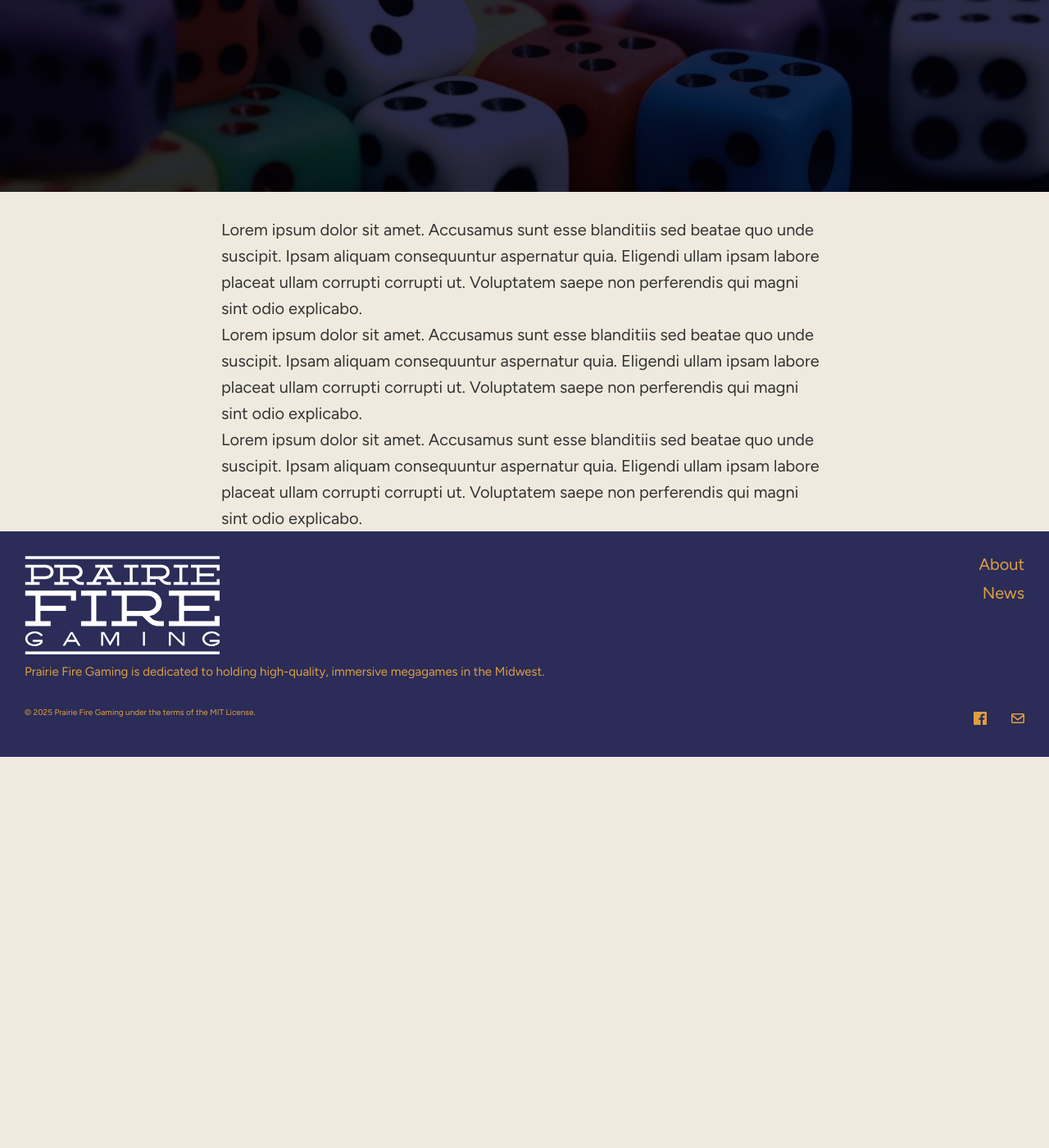
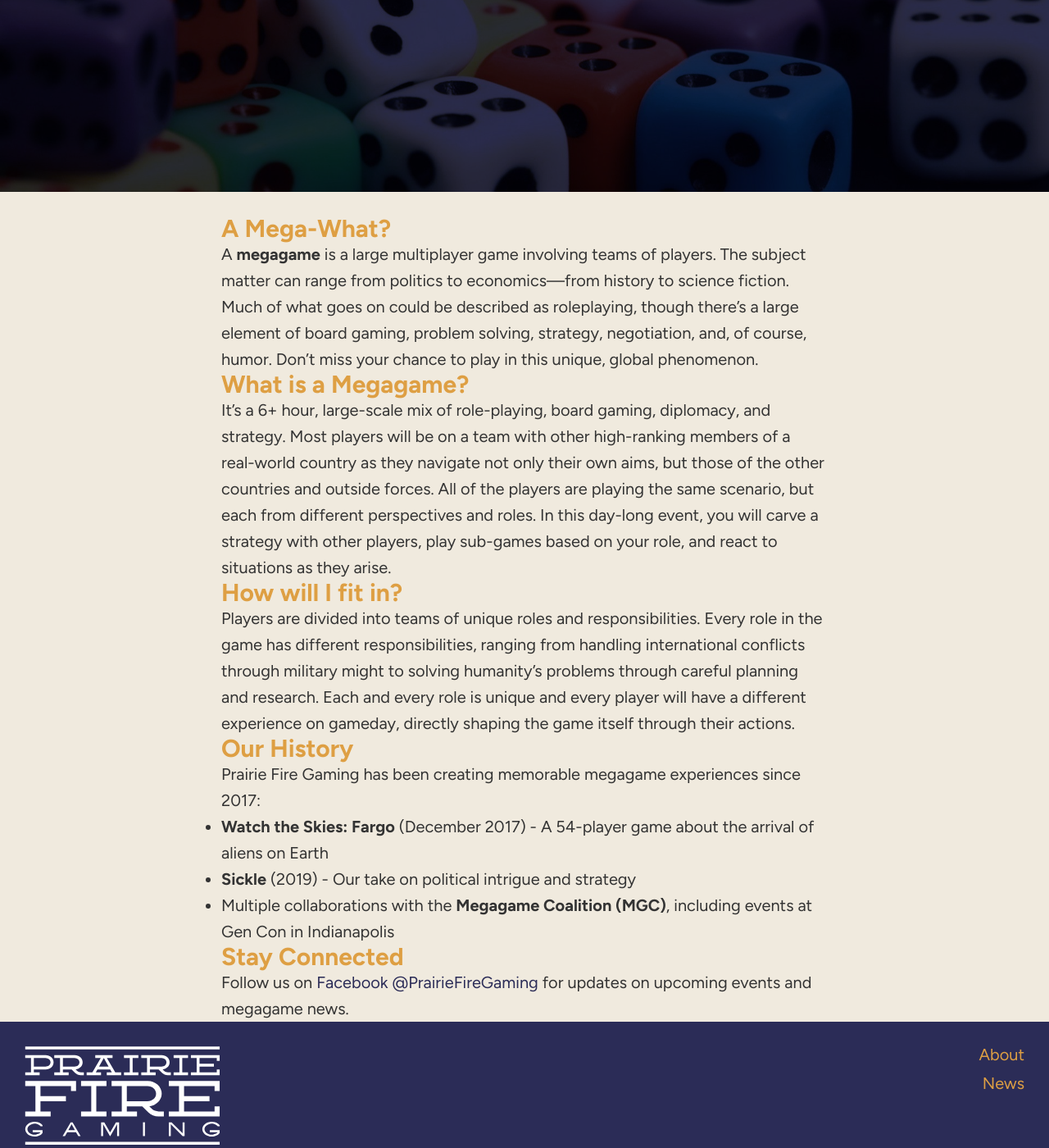
Before and after one commit to jedlimke/prairiefiregaming.com, a Jekyll site: the page built from index.md, in a window 1280 px wide and 1400 px high, scrolled down 477 px. Shown: the whole window at 82% size. Built offline with Jekyll 4.4.1, drawn with Linux system fonts in a browser that asks for light colours; before the commit the page ends 1400 px from its top, so only the background shows below that.

Commit message:
Getting basic content in place.

```diff
--- a/index.md
+++ b/index.md
@@ -4,8 +4,26 @@
 body_class: home
 ---
 
-Lorem ipsum dolor sit amet. Accusamus sunt esse blanditiis sed beatae quo unde suscipit. Ipsam aliquam consequuntur aspernatur quia. Eligendi ullam ipsam labore placeat ullam corrupti corrupti ut. Voluptatem saepe non perferendis qui magni sint odio explicabo.
+## A Mega-What?
 
-Lorem ipsum dolor sit amet. Accusamus sunt esse blanditiis sed beatae quo unde suscipit. Ipsam aliquam consequuntur aspernatur quia. Eligendi ullam ipsam labore placeat ullam corrupti corrupti ut. Voluptatem saepe non perferendis qui magni sint odio explicabo.
+A **megagame** is a large multiplayer game involving teams of players. The subject matter can range from politics to economics—from history to science fiction. Much of what goes on could be described as roleplaying, though there's a large element of board gaming, problem solving, strategy, negotiation, and, of course, humor. Don't miss your chance to play in this unique, global phenomenon.
 
-Lorem ipsum dolor sit amet. Accusamus sunt esse blanditiis sed beatae quo unde suscipit. Ipsam aliquam consequuntur aspernatur quia. Eligendi ullam ipsam labore placeat ullam corrupti corrupti ut. Voluptatem saepe non perferendis qui magni sint odio explicabo.
+## What is a Megagame?
+
+It's a 6+ hour, large-scale mix of role-playing, board gaming, diplomacy, and strategy. Most players will be on a team with other high-ranking members of a real-world country as they navigate not only their own aims, but those of the other countries and outside forces. All of the players are playing the same scenario, but each from different perspectives and roles. In this day-long event, you will carve a strategy with other players, play sub-games based on your role, and react to situations as they arise.
+
+## How will I fit in?
+
+Players are divided into teams of unique roles and responsibilities. Every role in the game has different responsibilities, ranging from handling international conflicts through military might to solving humanity's problems through careful planning and research. Each and every role is unique and every player will have a different experience on gameday, directly shaping the game itself through their actions.
+
+## Our History
+
+Prairie Fire Gaming has been creating memorable megagame experiences since 2017:
+
+- **Watch the Skies: Fargo** (December 2017) - A 54-player game about the arrival of aliens on Earth
+- **Sickle** (2019) - Our take on political intrigue and strategy
+- Multiple collaborations with the **Megagame Coalition (MGC)**, including events at Gen Con in Indianapolis
+
+## Stay Connected
+
+Follow us on [Facebook @PrairieFireGaming](https://www.facebook.com/prairiefiregaming) for updates on upcoming events and megagame news.
```
Also changed, not shown: _posts/2025-12-23-example-post.md (+16 -6 lines), about/index.md (+13 -1 lines).
